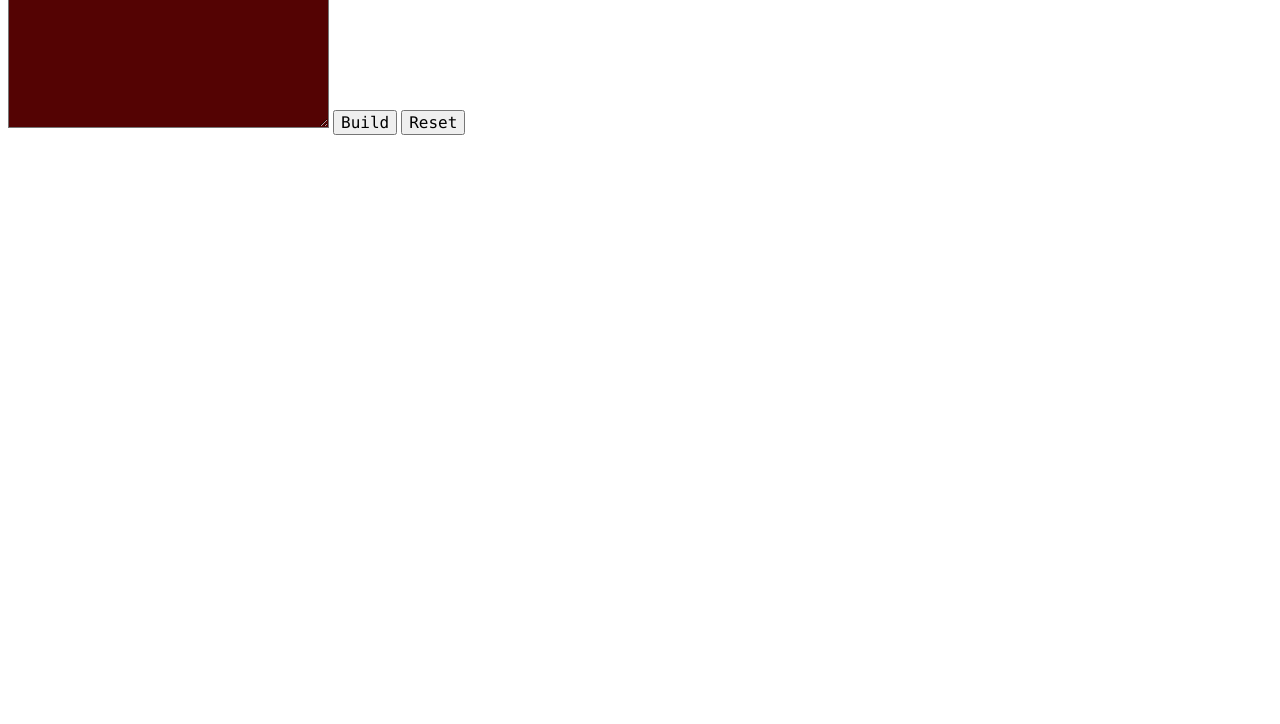
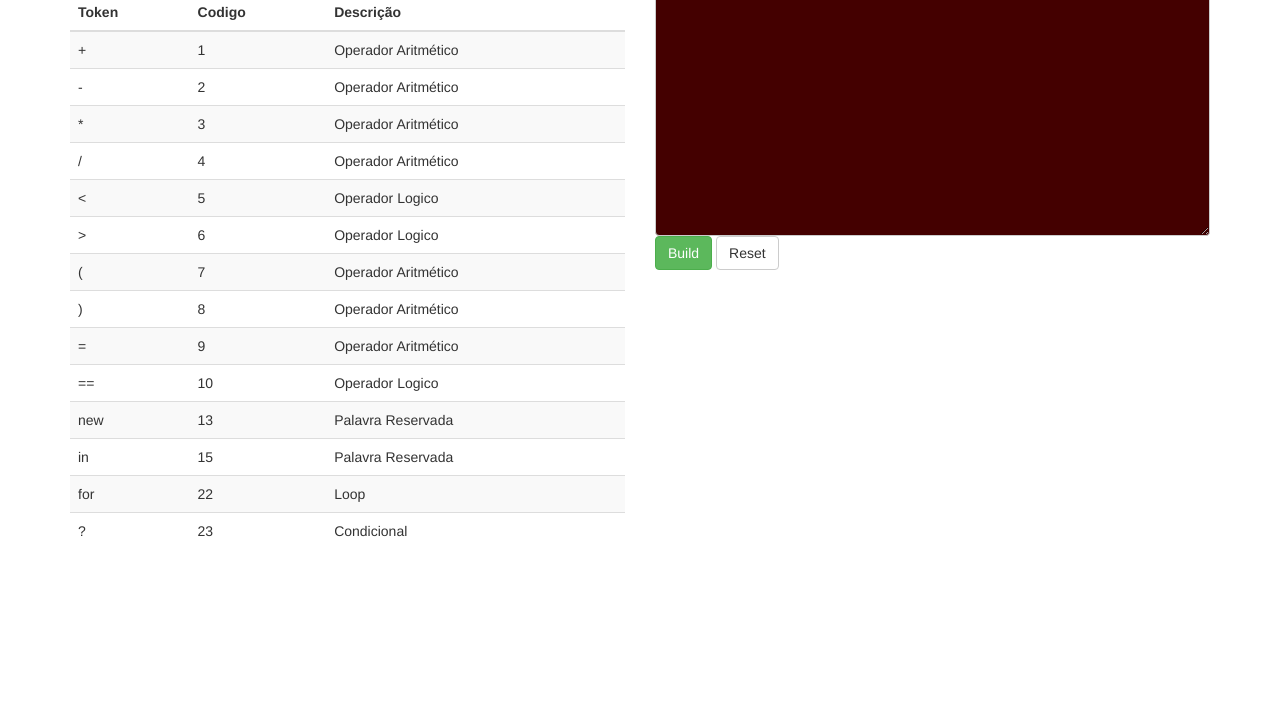
Before and after one commit to lnmunhoz/LexicalAnalyzer, a website: page index.html in a window 1280 px wide. Shown: the part 76-800 px from the top of the page. Drawn offline with nearby package versions, Linux system fonts and the light colour scheme.

Commit message:
Refactor

```diff
--- /dev/null
+++ b/app/app.css
@@ -0,0 +1,6 @@
+.console{
+  background-color:rgb(68, 0, 0);
+  color: white;
+  font-family: 'Consolas';
+  font-size: 16px;
+}
--- /dev/null
+++ b/app/app.js
@@ -0,0 +1,22 @@
+(function(){
+  var tbody = $('tbody');
+  TOKENS.forEach(function(token){
+    var tr = $('<tr>');
+    tr.append('<td>' + token.value + '</td>');
+    tr.append('<td>' + token.state + '</td>');
+    for (var j = 0 ; j < RESULT_MESSAGES.length; j++){
+      if (RESULT_MESSAGES[j].code === token.state){
+        tr.append('<td>' + RESULT_MESSAGES[j].message + '</td>');
+      }
+    }
+    tbody.append(tr);
+  });
+})();
+
+
+function build(){
+  var input = document.getElementById('input').value;
+
+  LexicalAnalyzer.run(input);
+  LexicalAnalyzer.buildResults();
+}
--- a/index.html
+++ b/index.html
@@ -3,32 +3,42 @@
 <head>
   <meta charset="UTF-8">
   <title>Analisador Lexico</title>
-  <style>
-  textarea{
-    font-size:16px;
-    font-family: 'Consolas';
-    background-color: rgb(84, 3, 3);
-    color: white;
-  }
-
-  button {
-    font-size: 16px;
-    font-family: 'Consolas';
-  }
-  </style>
+  <link rel="stylesheet" href="bower_components/bootstrap/dist/css/bootstrap.min.css">
+  <link rel="stylesheet" href="app/app.css">
 </head>
 <body>
-  <form action="#">
-    <textarea name="input" id="input" cols="30" rows="10"></textarea>
-    <button type="button" onclick="build()">Build</button>
-    <button type="reset" value="reset">Reset</button>
-  </form>
-
+  <div class="container">
+    <div class="row">
+      <div class="col-sm-6">
+        <h1>Tabela de Simbolos</h1>
+        <table class="table table-striped">
+          <thead>
+            <tr>
+              <th>Token</th>
+              <th>Codigo</th>
+              <th>Descrição</th>
+            </tr>
+          </thead>
+          <tbody>
+          </tbody>
+        </table>
+      </div>
+      <div class="col-sm-6">
+        <form class="form" action="#">
+          <h1>Console</h1>
+          <textarea class="form-control console" name="input" id="input" cols="30" rows="10"></textarea>
+          <button class="btn btn-success" type="button" onclick="build()">Build</button>
+          <button class="btn btn-default" type="reset" value="reset">Reset</button>
+        </form>
+      </div>
+    </div>
+  </div>
+  <script src="bower_components/jquery/dist/jquery.min.js"></script>
+  <script src="bower_components/bootstrap/dist/js/bootstrap.min.js"></script>
   <script src="src/domain.js"></script>
   <script src="src/tables.js"></script>
   <script src="src/logger.js"></script>
   <script src="src/lexicalAnalyser.js"></script>
-  <script src="index.js"></script>
+  <script src="app/app.js"></script>
 </body>
-
 </html>
--- a/index.js
+++ /dev/null
@@ -1,6 +0,0 @@
-function build(){
-  var input = document.getElementById('input').value;
-
-  LexicalAnalyzer.run(input);
-  LexicalAnalyzer.buildResults();
-}
```
Also changed, not shown: bower.json (added, +21 -0 lines), 1 other file.
